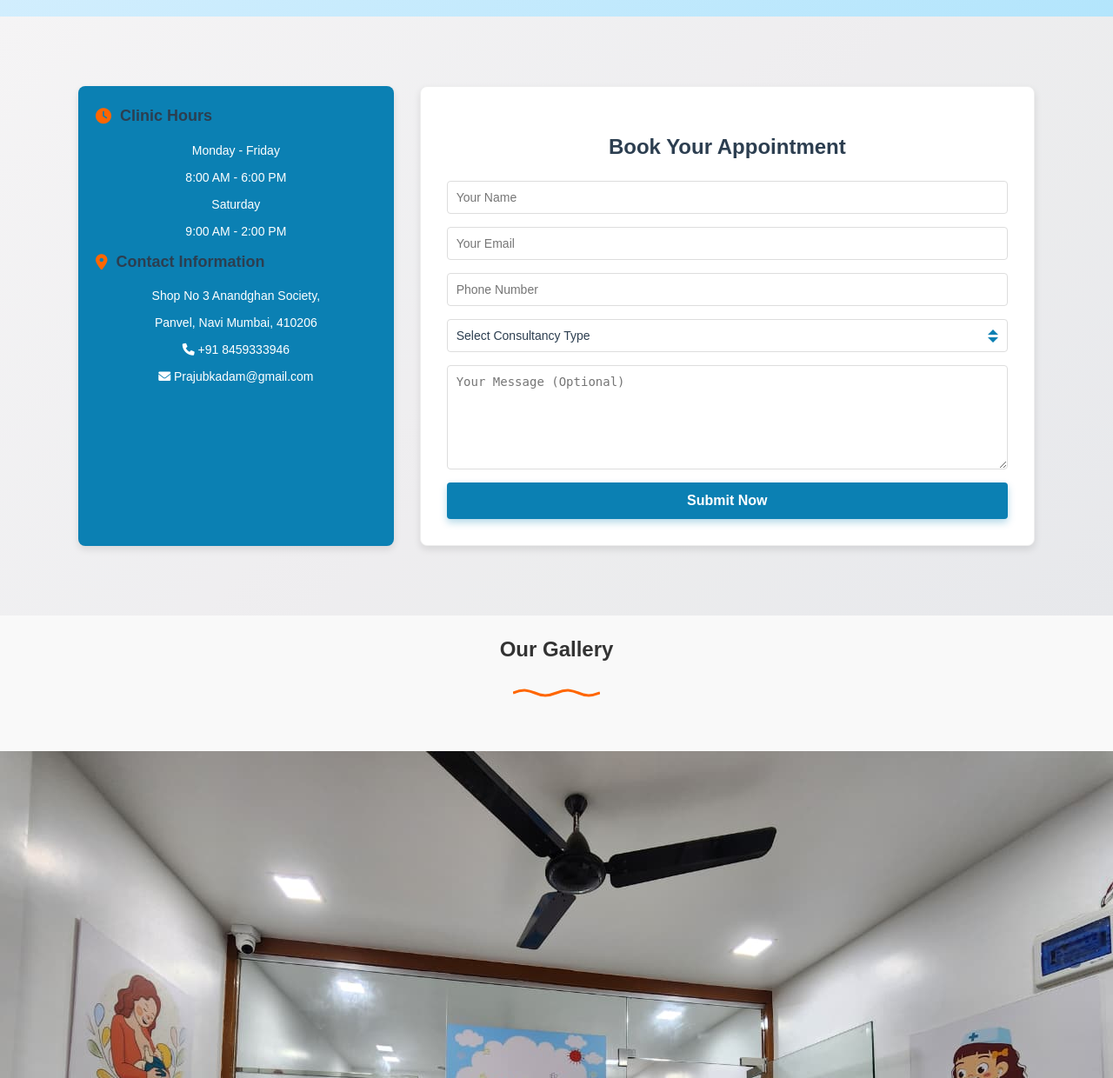
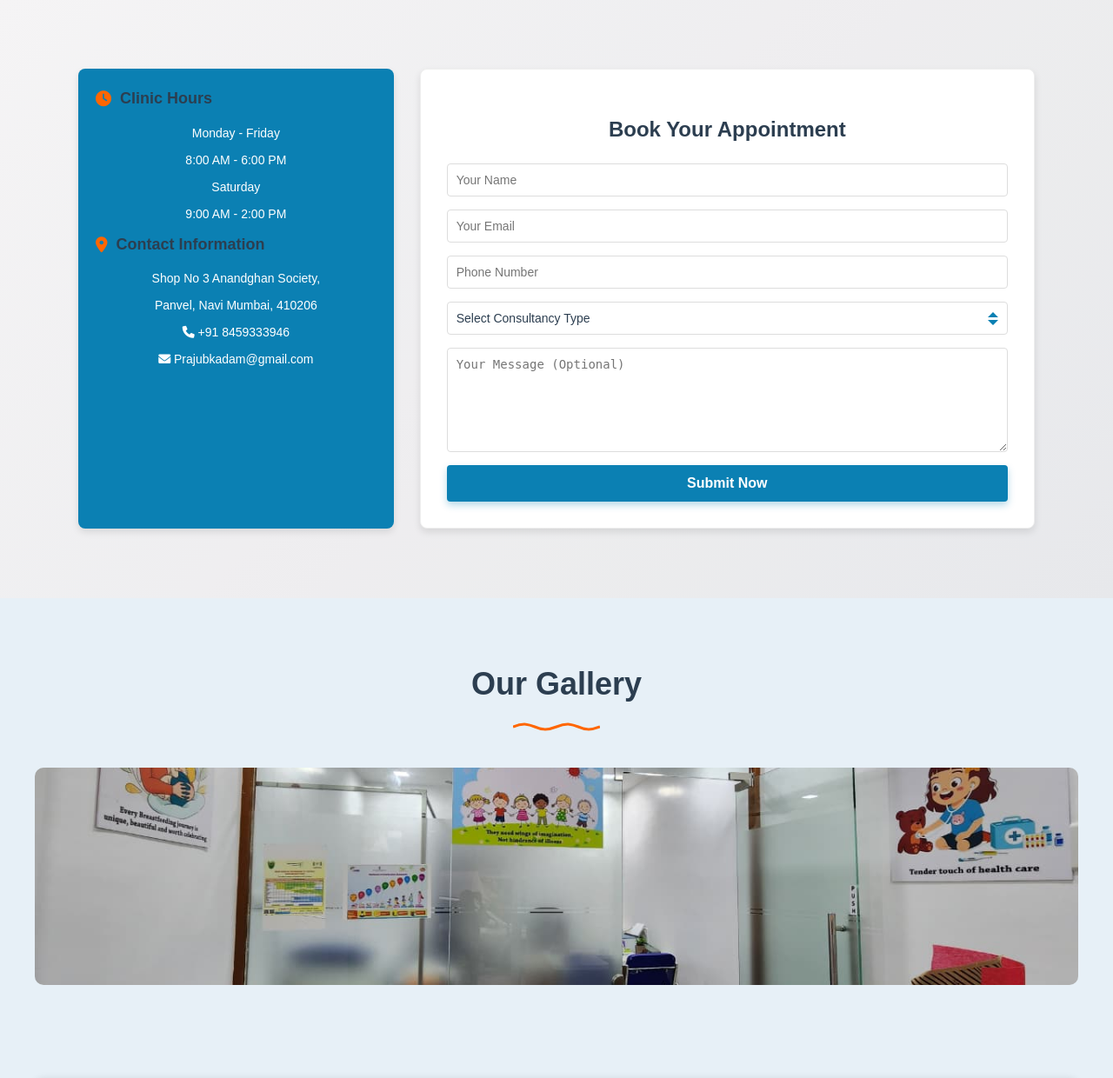
Before and after one commit to Vaibhav-Thorwat/doctor-website, a Flask app: page / in a window 1280 px wide. Shown: the part 3212-4452 px from the top of the page at 87% size. Run offline with Flask 3, Linux system fonts and the light colour scheme.

Commit message:
Update style.css

```diff
--- a/static/style.css
+++ b/static/style.css
@@ -1139,7 +1139,6 @@ h1, h2, h3, h4, h5, h6 {
     height: 2px;
     background-color: rgba(255, 255, 255, 0.5);
 }
-
 /* Testimonial Arrow */
 .testimonial-arrow {
     position: absolute;
@@ -1161,21 +1160,17 @@ h1, h2, h3, h4, h5, h6 {
     box-shadow: 0 4px 12px rgba(0, 0, 0, 0.15);
     border: 2px solid var(--orange);
 }
-
 .testimonial-arrow:hover {
     background-color: var(--orange);
     color: var(--white);
     transform: translateY(-50%) scale(1.1);
 }
-
 .testimonial-arrow.left-arrow {
     left: 15px;
 }
-
 .testimonial-arrow.right-arrow {
     right: 15px;
 }
-
 .testimonial-nav-dots {
     position: relative;
     z-index: 2;
@@ -1183,7 +1178,6 @@ h1, h2, h3, h4, h5, h6 {
     justify-content: center;
     gap: 15px;
 }
-
 .testimonial-nav-dots .dot {
     width: 14px;
     height: 14px;
@@ -1193,19 +1187,67 @@ h1, h2, h3, h4, h5, h6 {
     transition: all 0.3s ease;
     border: 2px solid transparent;
 }
-
 .testimonial-nav-dots .dot:hover {
     background-color: rgba(255, 255, 255, 0.7);
     transform: scale(1.2);
 }
-
 .testimonial-nav-dots .dot.active {
     background-color: var(--white);
     border-color: var(--white);
     transform: scale(1.3);
 }
-
-/* Map Container */
+.carousel-section {
+  width: 100%;
+  background-color:  rgb(231, 240, 247) ;
+  padding: 50px 0;
+}
+
+.carousel-container {
+  max-width: 1200px;
+  margin: auto;
+  margin-bottom: 50px;
+  text-align: center;
+}
+
+.carousel-container h2 {
+  color: var(--dark-text);
+  font-size: 36px;
+  font-weight: 700;
+  margin-bottom: 10px;
+}
+
+.wavy-divider {
+  margin-bottom: 30px;
+}
+
+.swiper {
+  padding-bottom: 40px;
+}
+
+.swiper-slide {
+  display: flex;
+  justify-content: center;
+  align-items: center;
+  transition: transform 0.3s ease, opacity 0.3s ease;
+}
+
+.swiper-slide img {
+
+  width: 100%;
+  height: 250px;
+  object-fit: cover;
+  border-radius: 10px;
+  opacity: 1;
+  transition: transform 0.4s ease, opacity 0.4s ease, box-shadow 0.4s ease;
+}
+
+/* Center slide focus effect */
+.swiper-slide-active img {
+  transform: scale(1.1);
+  opacity: 1;
+  box-shadow: 0 4px 15px rgba(0, 0, 0, 0.3);
+}
+
 body {
     margin: 0;
     padding: 0;
@@ -1213,12 +1255,10 @@ body {
     font-family: Arial, sans-serif;
     background-color: #f9f9f9;
 }
-
 h2 {
     margin: 20px 0;
     color: #333;
 }
-
 .map-container {
     width: 1200px;
     max-width: 1200px;
@@ -1228,51 +1268,42 @@ h2 {
     overflow: hidden;
     box-shadow: 0 0 10px rgba(0, 0, 0, 0.1);
 }
-
 iframe {
     width: 1200px;
     height: 500px;
     border: none;
 }
-
-/* Footer */
 .main-footer {
     background-color: var(--dark-blue-footer);
     color: var(--footer-text-color);
     padding: 60px 0 20px;
     font-size: 15px;
 }
-
 .footer-grid {
     display: grid;
     grid-template-columns: 1.5fr 1fr 1.2fr;
     gap: 40px;
     margin-bottom: 40px;
 }
-
 .footer-col h3 {
     color: var(--white);
     font-size: 20px;
     font-weight: 600;
     margin-bottom: 25px;
 }
-
 .footer-col p {
     margin-bottom: 15px;
     line-height: 1.8;
 }
-
 .footer-col p i {
     color: var(--orange);
     margin-right: 10px;
 }
-
 .footer-col.about-us .footer-social-icons {
     margin-top: 20px;
     display: flex;
     gap: 15px;
 }
-
 .footer-col.about-us .footer-social-icons a {
     color: var(--white);
     font-size: 18px;
@@ -1285,25 +1316,21 @@ iframe {
     align-items: center;
     transition: background-color 0.3s ease, border-color 0.3s ease;
 }
-
 .footer-col.about-us .footer-social-icons a:hover {
     background-color: var(--orange);
     border-color: var(--orange);
 }
-
 .footer-col.our-services ul {
     list-style: none;
     display: grid;
     grid-template-columns: 1fr 1fr;
     gap: 10px;
 }
-
 .footer-col.our-services ul li a {
     text-decoration: none;
     color: var(--footer-text-color);
     transition: color 0.3s ease;
 }
-
 .footer-col.our-services ul li a:hover {
     color: var(--orange);
 }
```
